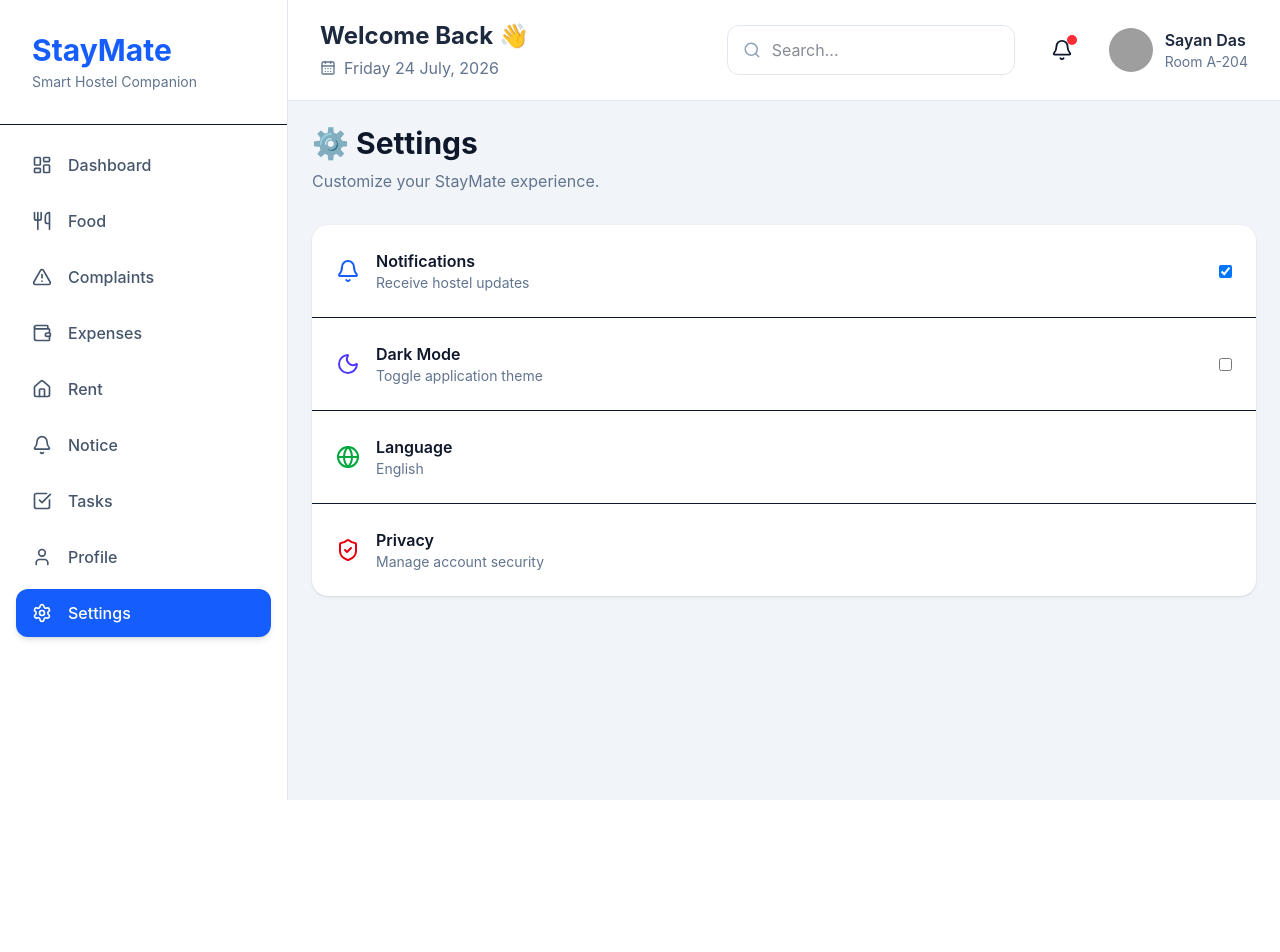
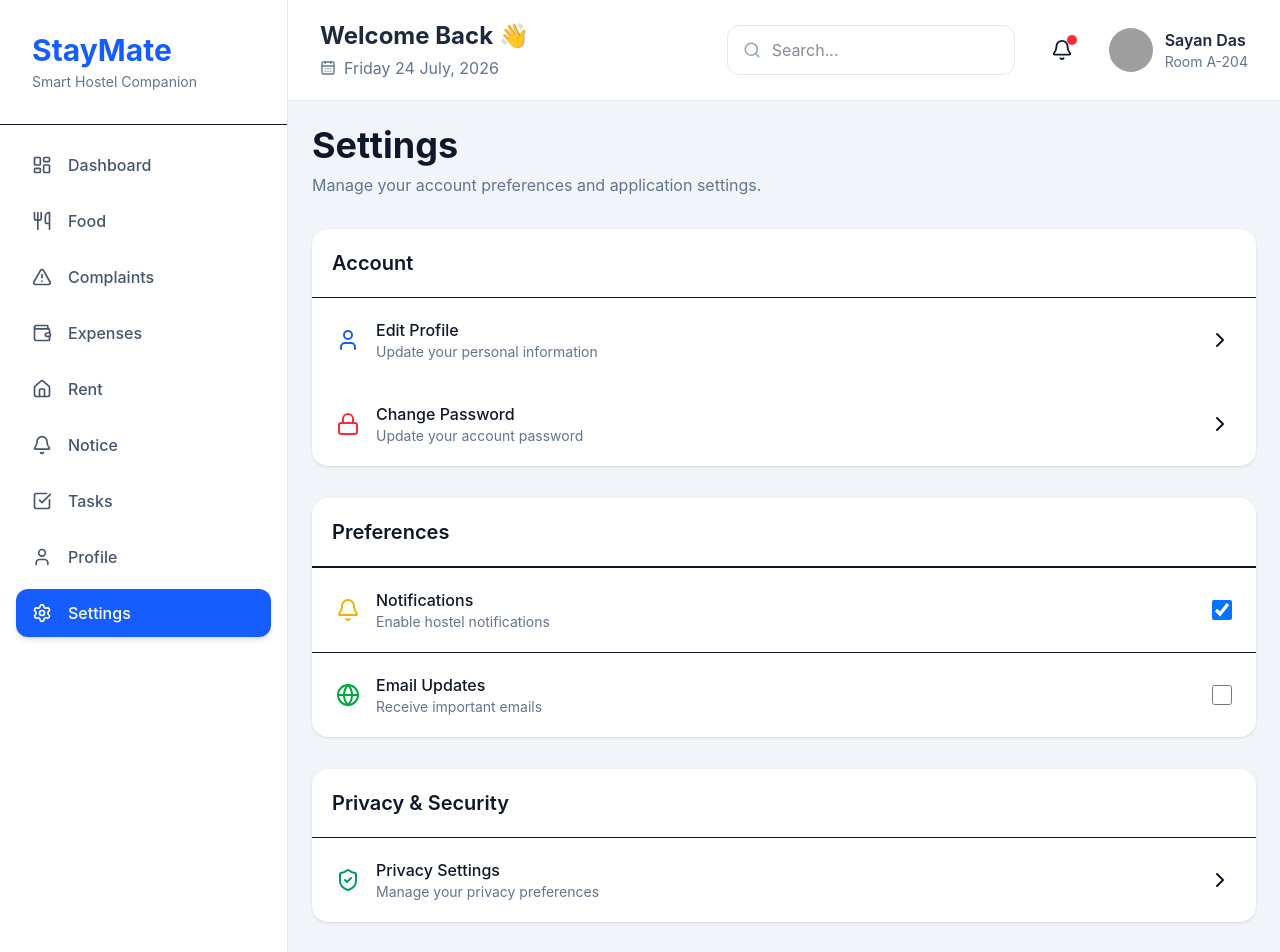
Before and after one commit to sayan-adhikary/staymate, a React (Vite) app: page /settings in a window 1280 px wide. Shown: the top 952 px of the page. Before the commit the page ends 800 px from the top, so only its background shows below. Built offline with nearby package versions, Linux system fonts and the light colour scheme; grey boxes are pictures that could not be loaded.

Commit message:
Enhance Settings page: update layout and styling, add account management features, and implement notification preferences

```diff
--- a/src/pages/Settings.jsx
+++ b/src/pages/Settings.jsx
@@ -1,75 +1,153 @@
-import { Bell, Moon, Globe, ShieldCheck } from "lucide-react";
+import { useState } from "react";
+import {
+  Bell,
+  Moon,
+  Globe,
+  ShieldCheck,
+  User,
+  Lock,
+  ChevronRight,
+} from "lucide-react";
 import { useTheme } from "../context/ThemeContext";
 
 function Settings() {
   const { darkMode, toggleTheme } = useTheme();
 
+  const [notifications, setNotifications] = useState(true);
+  const [emailUpdates, setEmailUpdates] = useState(false);
+
   return (
     <div className="space-y-8">
+      {/* Header */}
+
       <div>
-        <h1 className="text-3xl font-bold dark:text-white">⚙️ Settings</h1>
+        <h1 className="text-4xl font-bold">Settings</h1>
 
-        <p className="text-slate-500 dark:text-slate-400 mt-2">
-          Customize your StayMate experience.
+        <p className="text-slate-500 mt-2">
+          Manage your account preferences and application settings.
         </p>
       </div>
 
-      <div className="bg-white dark:bg-slate-900 rounded-2xl shadow-sm divide-y dark:divide-slate-700">
-        <div className="flex justify-between items-center p-6">
+      {/* Account */}
+
+      <div className="bg-white rounded-2xl shadow-sm overflow-hidden">
+        <div className="border-b p-5">
+          <h2 className="text-xl font-semibold">Account</h2>
+        </div>
+
+        <button className="w-full flex justify-between items-center px-6 py-5 hover:bg-slate-50 transition">
           <div className="flex items-center gap-4">
-            <Bell className="text-blue-600" />
-            <div>
-              <h2 className="font-semibold dark:text-white">Notifications</h2>
+            <User className="text-blue-600" />
 
-              <p className="text-sm text-slate-500 dark:text-slate-400">
-                Receive hostel updates
+            <div className="text-left">
+              <h3 className="font-medium">Edit Profile</h3>
+
+              <p className="text-sm text-slate-500">
+                Update your personal information
               </p>
             </div>
           </div>
 
-          <input type="checkbox" defaultChecked />
-        </div>
+          <ChevronRight />
+        </button>
 
-        <div className="flex justify-between items-center p-6">
+        <button className="w-full flex justify-between items-center px-6 py-5 hover:bg-slate-50 transition">
           <div className="flex items-center gap-4">
-            <Moon className="text-indigo-600" />
-            <div>
-              <h2 className="font-semibold dark:text-white">Dark Mode</h2>
+            <Lock className="text-red-500" />
 
-              <p className="text-sm text-slate-500 dark:text-slate-400">
-                Toggle application theme
+            <div className="text-left">
+              <h3 className="font-medium">Change Password</h3>
+
+              <p className="text-sm text-slate-500">
+                Update your account password
               </p>
             </div>
           </div>
 
-          <input type="checkbox" checked={darkMode} onChange={toggleTheme} />
+          <ChevronRight />
+        </button>
+      </div>
+
+      {/* Preferences */}
+
+      <div className="bg-white rounded-2xl shadow-sm overflow-hidden">
+        <div className="border-b p-5">
+          <h2 className="text-xl font-semibold">Preferences</h2>
         </div>
 
-        <div className="flex justify-between items-center p-6">
+        {/* {Notification} */}
+
+        <div className="flex justify-between items-center px-6 py-5 border-t">
           <div className="flex items-center gap-4">
-            <Globe className="text-green-600" />
+            <Bell className="text-yellow-500" />
+
             <div>
-              <h2 className="font-semibold dark:text-white">Language</h2>
+              <h3 className="font-medium">Notifications</h3>
 
-              <p className="text-sm text-slate-500 dark:text-slate-400">
-                English
+              <p className="text-sm text-slate-500">
+                Enable hostel notifications
               </p>
             </div>
           </div>
+
+          <input
+            type="checkbox"
+            checked={notifications}
+            onChange={() => setNotifications(!notifications)}
+            className="w-5 h-5"
+          />
         </div>
 
-        <div className="flex justify-between items-center p-6">
+        <div className="flex justify-between items-center px-6 py-5 border-t">
           <div className="flex items-center gap-4">
-            <ShieldCheck className="text-red-600" />
+            <Globe className="text-green-600" />
+
             <div>
-              <h2 className="font-semibold dark:text-white">Privacy</h2>
+              <h3 className="font-medium">Email Updates</h3>
 
-              <p className="text-sm text-slate-500 dark:text-slate-400">
-                Manage account security
+              <p className="text-sm text-slate-500">Receive important emails</p>
+            </div>
+          </div>
+
+          <input
+            type="checkbox"
+            checked={emailUpdates}
+            onChange={() => setEmailUpdates(!emailUpdates)}
+            className="w-5 h-5"
+          />
+        </div>
+      </div>
+
+      {/* Privacy */}
+
+      <div className="bg-white rounded-2xl shadow-sm overflow-hidden">
+        <div className="border-b p-5">
+          <h2 className="text-xl font-semibold">Privacy & Security</h2>
+        </div>
+
+        <button className="w-full flex justify-between items-center px-6 py-5 hover:bg-slate-50 transition">
+          <div className="flex items-center gap-4">
+            <ShieldCheck className="text-emerald-600" />
+
+            <div className="text-left">
+              <h3 className="font-medium">Privacy Settings</h3>
+
+              <p className="text-sm text-slate-500">
+                Manage your privacy preferences
               </p>
             </div>
           </div>
-        </div>
+
+          <ChevronRight />
+        </button>
+      </div>
+
+      {/* Logout */}
+
+      <div className="flex justify-end">
+        <button className="px-6 py-3 bg-red-600 hover:bg-red-700 text-white rounded-xl transition">
+          Logout
+        </button>
       </div>
     </div>
   );
```
